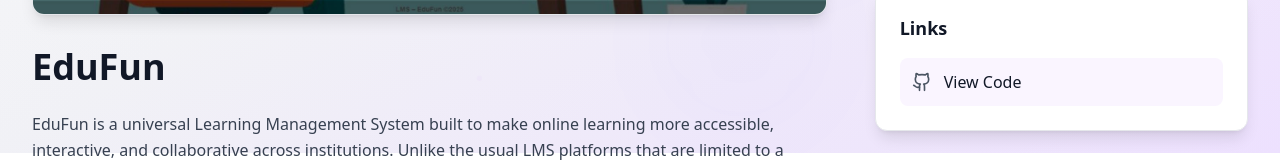
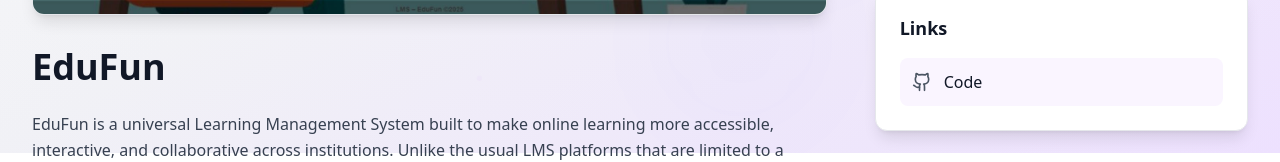
Before and after one commit to FendyY28/PortfolioWeb, a React (Vite) app: page /projects/1 in a window 1280 px wide. Shown: the part 647-809 px from the top of the page. Built offline with nearby package versions, Linux system fonts and the light colour scheme.

Commit message:
updated text dikit

```diff
--- a/src/pages/projectDetail.tsx
+++ b/src/pages/projectDetail.tsx
@@ -287,7 +287,7 @@
                     >
                       <Github className="w-5 h-5 text-gray-600 dark:text-gray-300" />
                       <span className="font-medium text-gray-900 dark:text-white">
-                        View Code
+                        Code
                       </span>
                     </a>
                   )}
```
